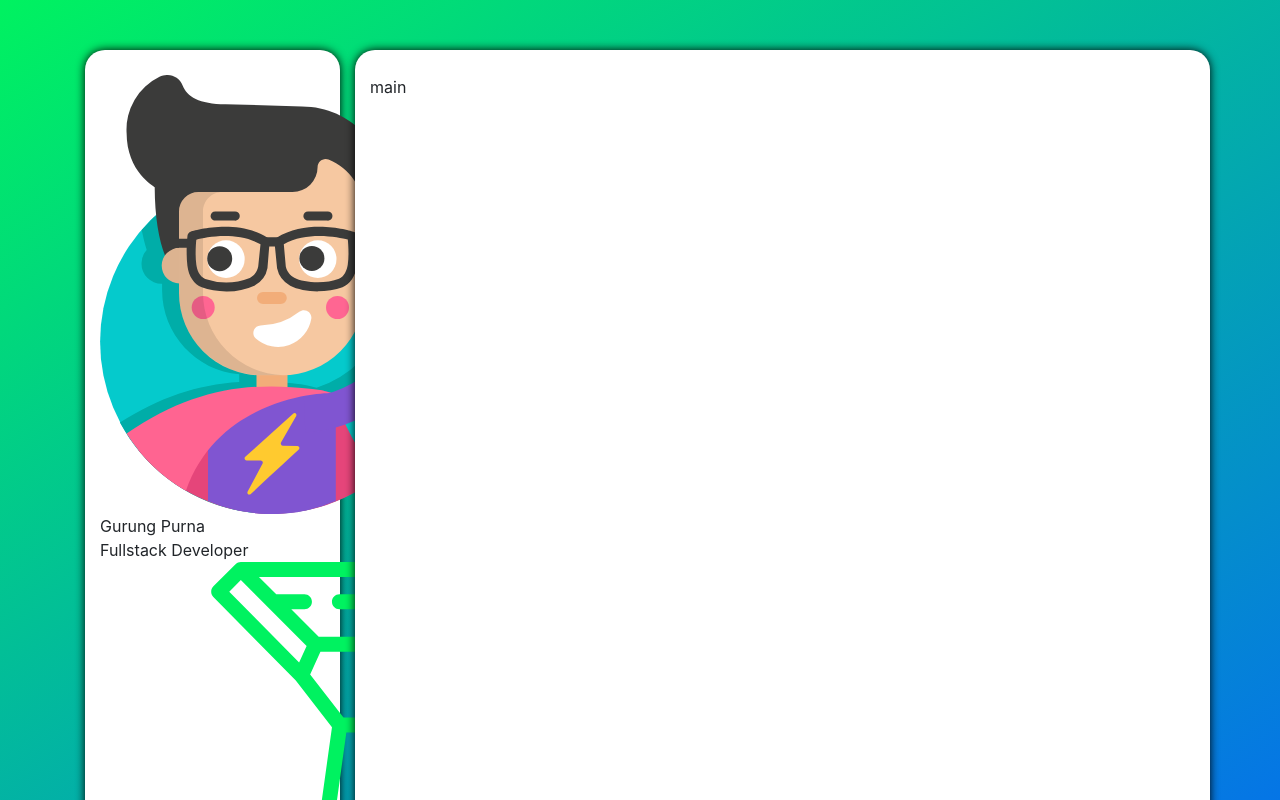
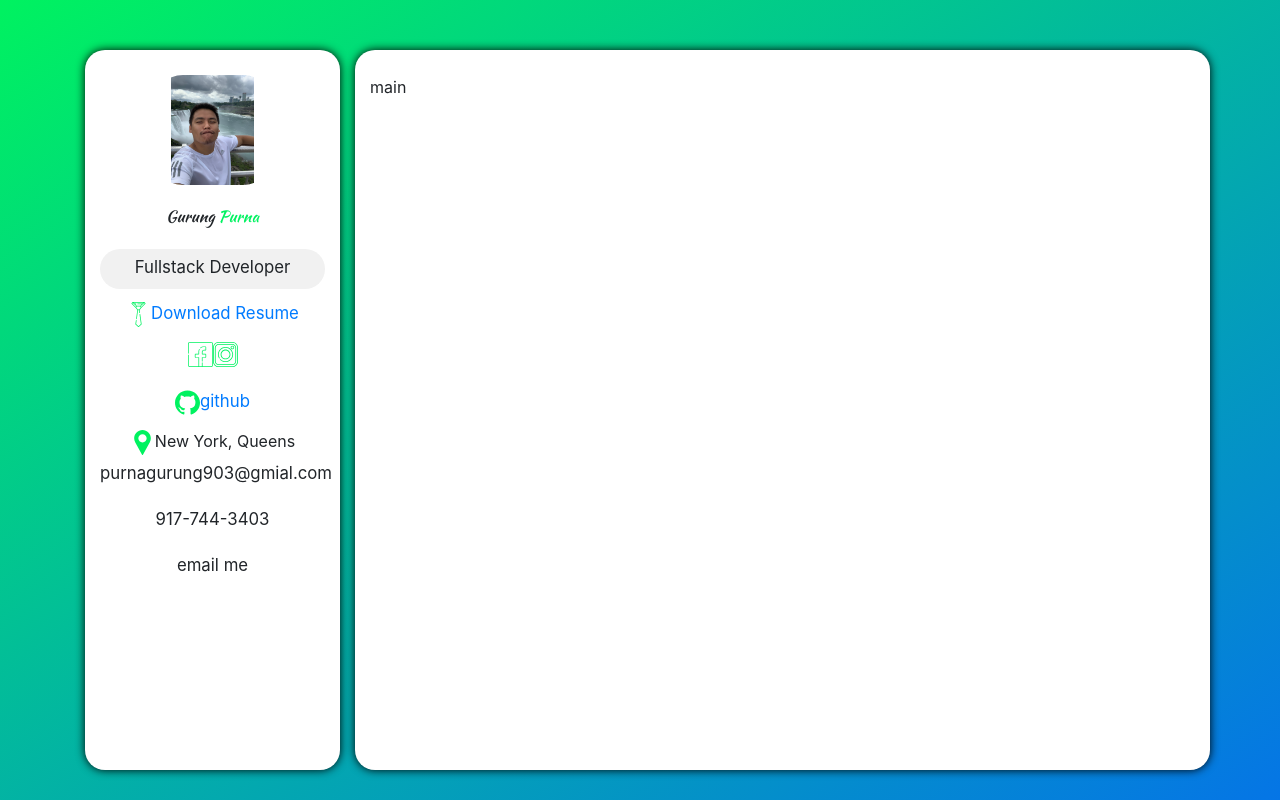
Before and after one commit to purnagurung903/reactportfolio, a React (Create React App) app in the folder reactportfolio/: page / in a window 1280 px wide. Shown: the top 800 px of the page. Built offline with nearby package versions, Linux system fonts and the light colour scheme.

Commit message:
stylling front page

```diff
--- a/reactportfolio/src/App.js
+++ b/reactportfolio/src/App.js
@@ -7,10 +7,10 @@ function App() {
     <div className="app">
       <div className="container">
         <div className="row">
-      <div className="col-3">
-        <div className="app_sidebar">
+      <div className="col-lg-3">
+
         <Sidebar />
-        </div>
+
       </div>
       <div className="col-9 app_main-content">
         main
--- a/reactportfolio/src/components/Sidebar.js
+++ b/reactportfolio/src/components/Sidebar.js
@@ -4,32 +4,32 @@ import instagram from "../assets/icons/instagram.svg"
 import github from "../assets/icons/github.svg"
 import pin from "../assets/icons/pin.svg"
 import tie from "../assets/icons/tie.svg"
-import mightycoder from "../assets/mightycoder.svg"
+import image from "../assets/IMG0226.jpeg"
 
 
 const Sidebar = () => {
   return (
-    <div>
-        <img src={mightycoder} alt="avatar" className="sidebar__avatar"/>
+    <div className="sidebar">
+        <img src={image} alt="avatar" className="sidebar__avatar"/>
         <div className="sidebar__name">Gurung <span>Purna</span>
         </div>
         <div className="sidebar__item sidebar__title">Fullstack Developer
         </div>
-        <a href=" ">
+        <a href="!#">
           <div className="sidebar__item">
             <img src={tie} alt="resume" className="sidebar__icon"/>Download Resume
 
           </div>
         </a>
         <figure className="sidebar__social-icons">
-          <a href={facebook}><img src="" alt="facebook" className="sidebar__icon"/></a>
-          <a href={instagram}><img src="" alt="instagram" className="sidebar__icon"/></a>
+          <a href=" "><img src={facebook} alt="facebook" className="sidebar__icon"/></a>
+          <a href=" "><img src={instagram} alt="instagram" className="sidebar__icon"/></a>
 
         </figure>
         <div className="contact">
           <div className="sidebar__item">
-            <a href={github}>
-              <img src="" alt="github"  className="sidebar__icon"/>github
+            <a href=" ">
+              <img src={github} alt="github"  className="sidebar__icon"/>github
             </a>
             </div>
             <div className="sidebar__location">
--- a/reactportfolio/src/index.css
+++ b/reactportfolio/src/index.css
@@ -4,6 +4,14 @@
 body {
   background-image: linear-gradient(to right bottom, #00F260,#0575E6);
   background-attachment: fixed;
+}
+a{
+  text-decoration: none;
+  color: #354548;
+}
+a:hover {
+  text-decoration: none;
+  color: #000;
 }
 .container {
   padding-top: 50px;
@@ -12,16 +20,50 @@ body {
   height: 90vh;
 }
 
-.app_sidebar {
-  background-color: #fff;
-  height:100%;
-  border-radius: 20px;
-  padding: 25px 15px;
-  box-shadow: 0 0 10px black;
-}
 .app_main-content {
   background-color: #fff;
   border-radius: 20px;
   padding: 25px 15px;
   box-shadow: 0 0 10px black;
 }
+
+/* sidebar */
+
+.sidebar {
+  background-color: #fff;
+  height:100%;
+  border-radius: 20px;
+  padding: 25px 15px;
+  box-shadow: 0 0 10px black;
+  text-align: center;
+}
+
+.sidebar__avatar {
+  height: 110px;
+  width: 120px;
+  object-fit: contain;
+  border-radius: 30px;
+}
+
+.sidebar__icon {
+  width: 25px;
+  height: 25px;
+
+}
+.sidebar__name {
+  font-family: Kaushan Script;
+  margin: 20px 0;
+}
+.sidebar__name>span {
+  color: #00F260;
+}
+.sidebar__item {
+  margin-bottom: 6px;
+  padding-top: 6px;
+  height: 40px;
+  font-size: 1.05rem;
+}
+.sidebar__title {
+  background-color: #f1f1f1;
+  border-radius: 30px;
+}
```
